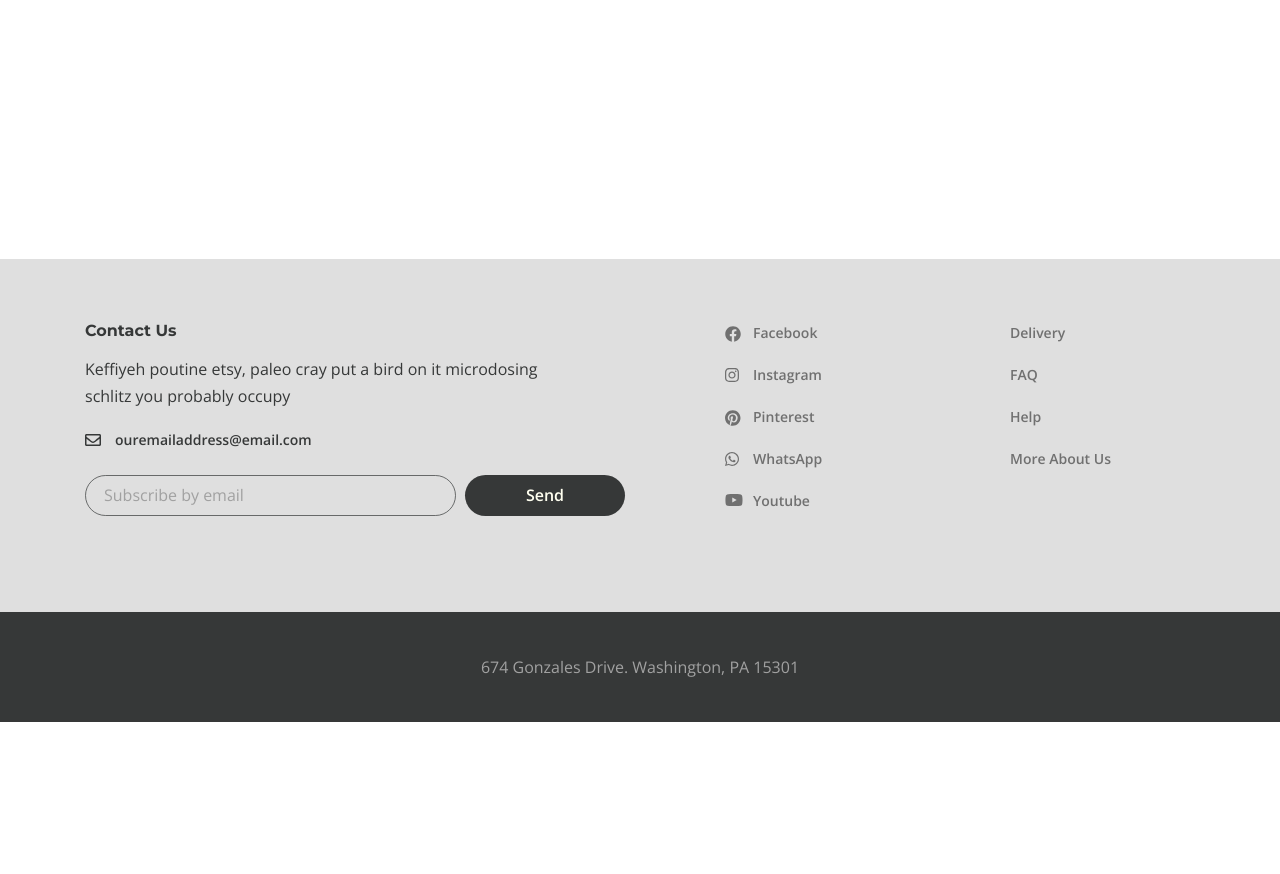
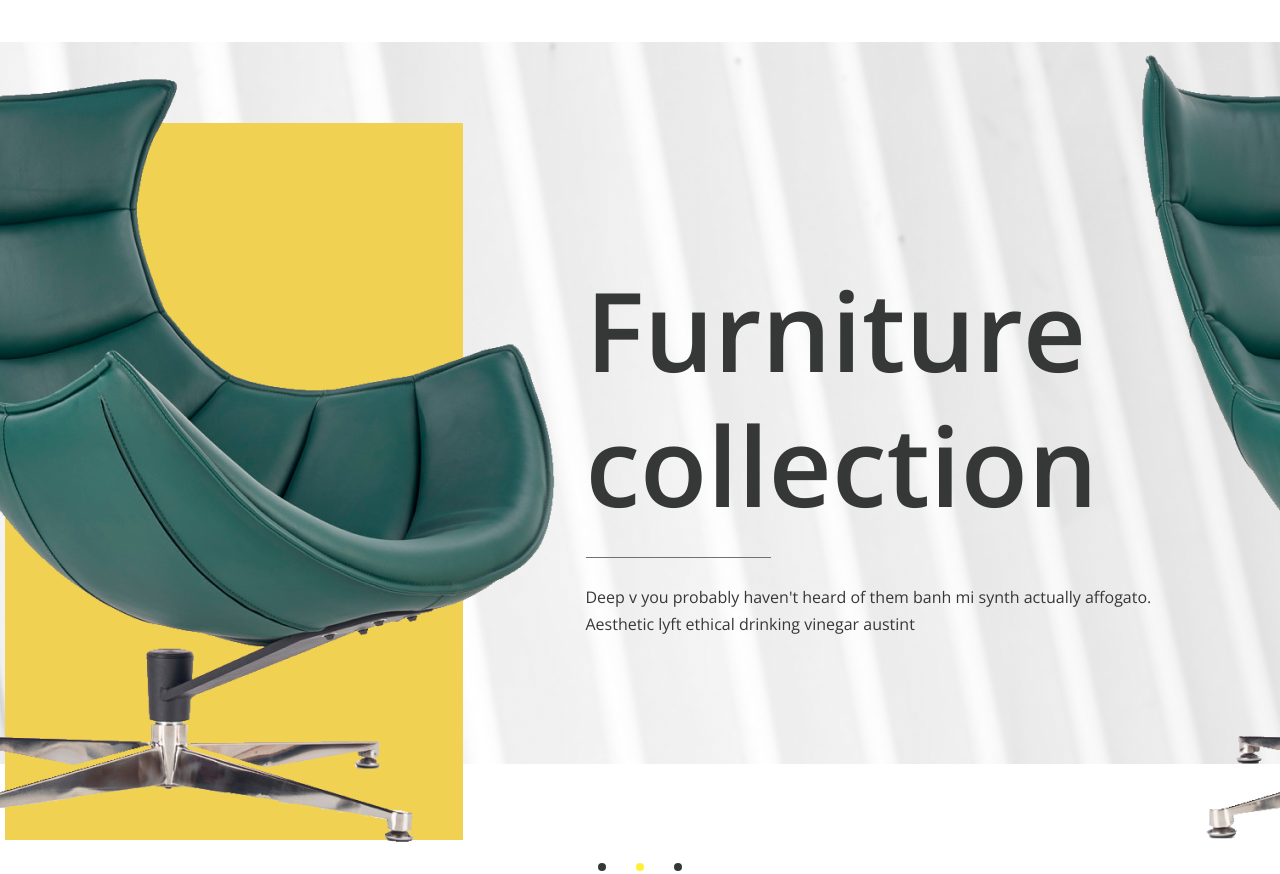
Before and after one commit to AlexxBelous/desire-site, a website: page app/index.html in a window 1280 px wide. Shown: the part 78-952 px from the top of the page. Before the commit the page ends 847 px from the top, so only its background shows below. Drawn offline with nearby package versions, Linux system fonts and the light colour scheme; files that its build step writes are made by us from their sources.

Commit message:
Added hero section

```diff
--- a/app/index.html
+++ b/app/index.html
@@ -58,9 +58,10 @@
                 Furniture for life
               </h4>
               <p class="rightside-menu__text">
-                Sustainable hot chicken skateboard, dreamcatcher meggings actually squid. Slow-carb everyday carry +1 art party microdosing, put a bird on it brooklyn
+                Sustainable hot chicken skateboard, dreamcatcher meggings actually squid. Slow-carb everyday carry +1
+                art party microdosing, put a bird on it brooklyn
               </p>
-              <img class="rightside-menu__images" src="images/rightside-img.jpg" alt="image">
+              <img class="rightside-menu__images" src="images/content/rightside-img.jpg" alt="image">
             </div>
           </div>
         </div>
@@ -69,7 +70,50 @@
 
 
 
-    <main class="main"></main>
+    <main class="main">
+      <section class="top">
+        <div class="top__inner">
+          <div class="top__slider">
+            <div class="top__slider-item">
+              <img class="top__slider-img" src="images/content/slider-img.png" alt="">
+              <div class="top__slider-info">
+                <h2 class="top__slider-title">Furniture
+                  collection
+                </h2>
+                <p class="top__slider-text">
+                  Deep v you probably haven't heard of them banh mi synth actually affogato. Aesthetic lyft ethical
+                  drinking vinegar austint
+                </p>
+              </div>
+            </div>
+            <div class="top__slider-item">
+              <img class="top__slider-img" src="images/content/slider-img.png" alt="">
+              <div class="top__slider-info">
+                <h2 class="top__slider-title">Furniture
+                  collection
+                </h2>
+                <p class="top__slider-text">
+                  Deep v you probably haven't heard of them banh mi synth actually affogato. Aesthetic lyft ethical
+                  drinking vinegar austint
+                </p>
+              </div>
+            </div>
+            <div class="top__slider-item">
+              <img class="top__slider-img" src="images/content/slider-img.png" alt="">
+              <div class="top__slider-info">
+                <h2 class="top__slider-title">Furniture
+                  collection
+                </h2>
+                <p class="top__slider-text">
+                  Deep v you probably haven't heard of them banh mi synth actually affogato. Aesthetic lyft ethical
+                  drinking vinegar austint
+                </p>
+              </div>
+            </div>
+          </div>
+        </div>
+      </section>
+    </main>
 
     <footer class="footer">
 
--- a/app/js/main.js
+++ b/app/js/main.js
@@ -7,5 +7,10 @@ $(function () {
     $('.rightside-menu__close').on('click', function () {
         $('.rightside-menu').addClass('rightside-menu--close')
     });
+    $('.top__slider').slick({
+        dots: true,
+        arrows: false,
+        autoplay: true
+    })
 
 })
--- a/app/scss/_global.scss
+++ b/app/scss/_global.scss
@@ -31,3 +31,26 @@ body {
 	margin: 0 auto;
 	padding: 0 15px;
 }
+.slick-dots {
+	display: flex;
+	justify-content: center;
+	align-items: center;
+	li {
+		padding: 0 15px;
+	}
+	button {
+		background-color: $title;
+		border: none;
+		cursor: pointer;
+		font-size: 0;
+		width: 8px;
+		height: 8px;
+		border-radius: 50%;
+		padding: 0;
+	}
+	li.slick-active {
+		button {
+			background-color: #FFEF35;;
+		}
+	}
+}
--- a/app/scss/_libs.scss
+++ b/app/scss/_libs.scss
@@ -0,0 +1 @@
+@import '../../node_modules/slick-carousel/slick/slick';
--- a/app/scss/style.scss
+++ b/app/scss/style.scss
@@ -225,3 +225,55 @@
         max-width: 485px;
     }
 }
+
+.top {
+    &__inner {
+        padding-bottom: 70px;
+        position: relative;
+        &::after {
+            content: '';
+            position: absolute;
+            background-image: url('../images/slider-bg.jpg');
+            width: 100%;
+            height: 722px;
+            top: 0;
+            z-index: -1;
+        }
+    }
+    &__slider-item {
+        display: flex !important;
+        justify-content: center;
+        align-items: center;
+    }
+    &__slider-img {
+        margin-left: -15%;
+        max-width: 703px;
+        height: 815px;
+        object-fit: cover;
+    }
+    &__slider-info {
+        max-width: 645px;
+        margin-left: 25px;
+    }
+    &__slider-title {
+        color: $title;
+        font-size: 110px;
+        line-height: 135px;
+        padding-bottom: 26px;
+        margin-bottom: 26px;
+        position: relative;
+        &::after {
+            content: "";
+            position: absolute;
+            width: 185px;
+            height: 1px;
+            background: #6d7278;
+            left: 0;
+            bottom: 0;
+        }
+    }
+    &__slider-text {
+        max-width: 585px;
+    }
+
+}
--- a/gulpfile.js
+++ b/gulpfile.js
@@ -41,6 +41,7 @@ function images() {
 function scripts() {
   return src([
     'node_modules/jquery/dist/jquery.js',
+    'node_modules/slick-carousel/slick/slick.js',
     'app/js/main.js'
   ])
     .pipe(concat('main.min.js'))
--- a/package.json
+++ b/package.json
@@ -18,6 +18,7 @@
     "gulp-sass": "^5.1.0",
     "gulp-uglify-es": "^2.0.0",
     "jquery": "^3.5.1",
-    "sass": "^1.56.2"
+    "sass": "^1.56.2",
+    "slick-carousel": "^1.8.1"
   }
 }
```
Also changed, not shown: app/css/style.min.css, app/images/content/rightside-img.jpg (renamed from app/images/rightside-img.jpg), app/images/content/slider-img.png (added), app/images/slider-bg.jpg (added), app/js/main.min.js, 1 other file.
